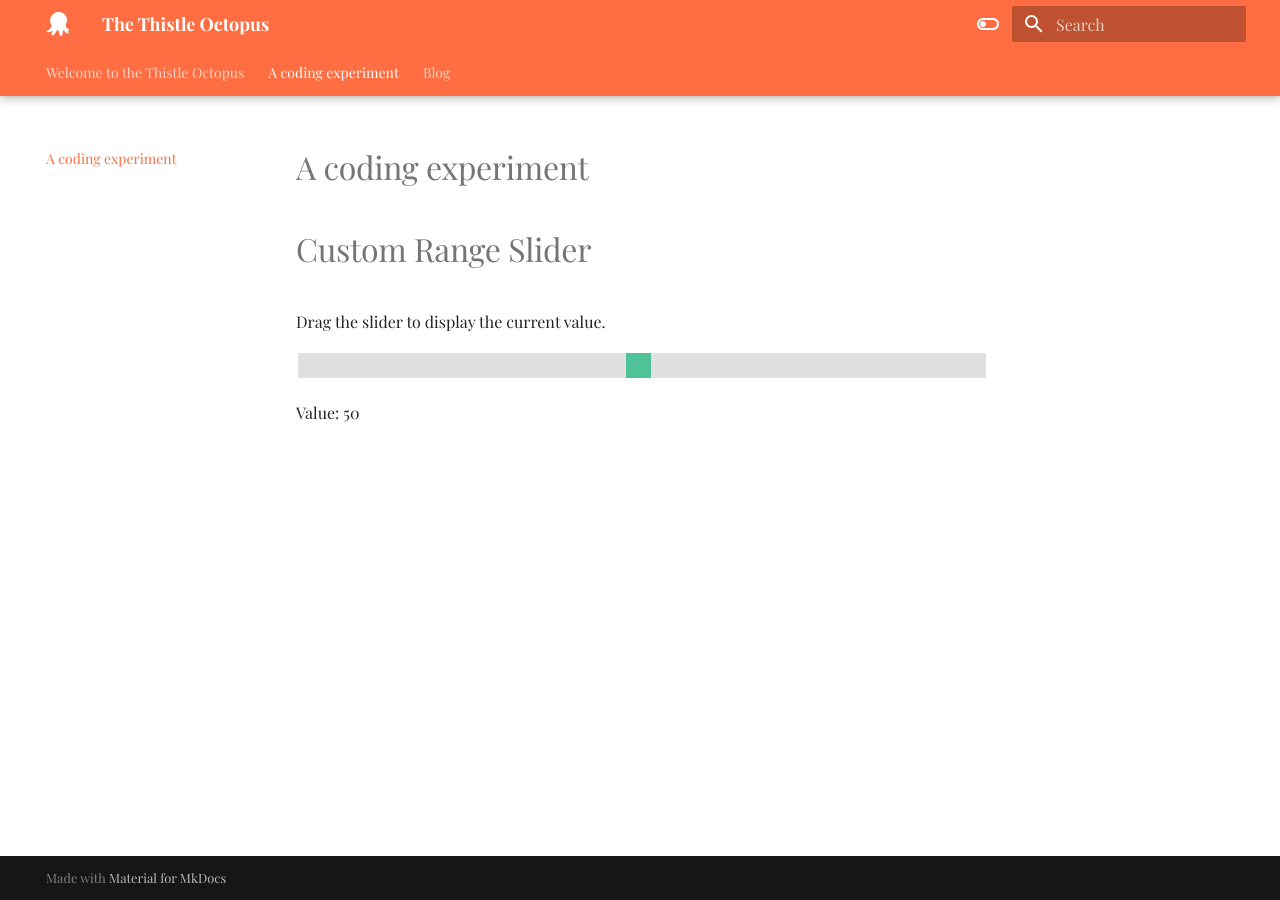
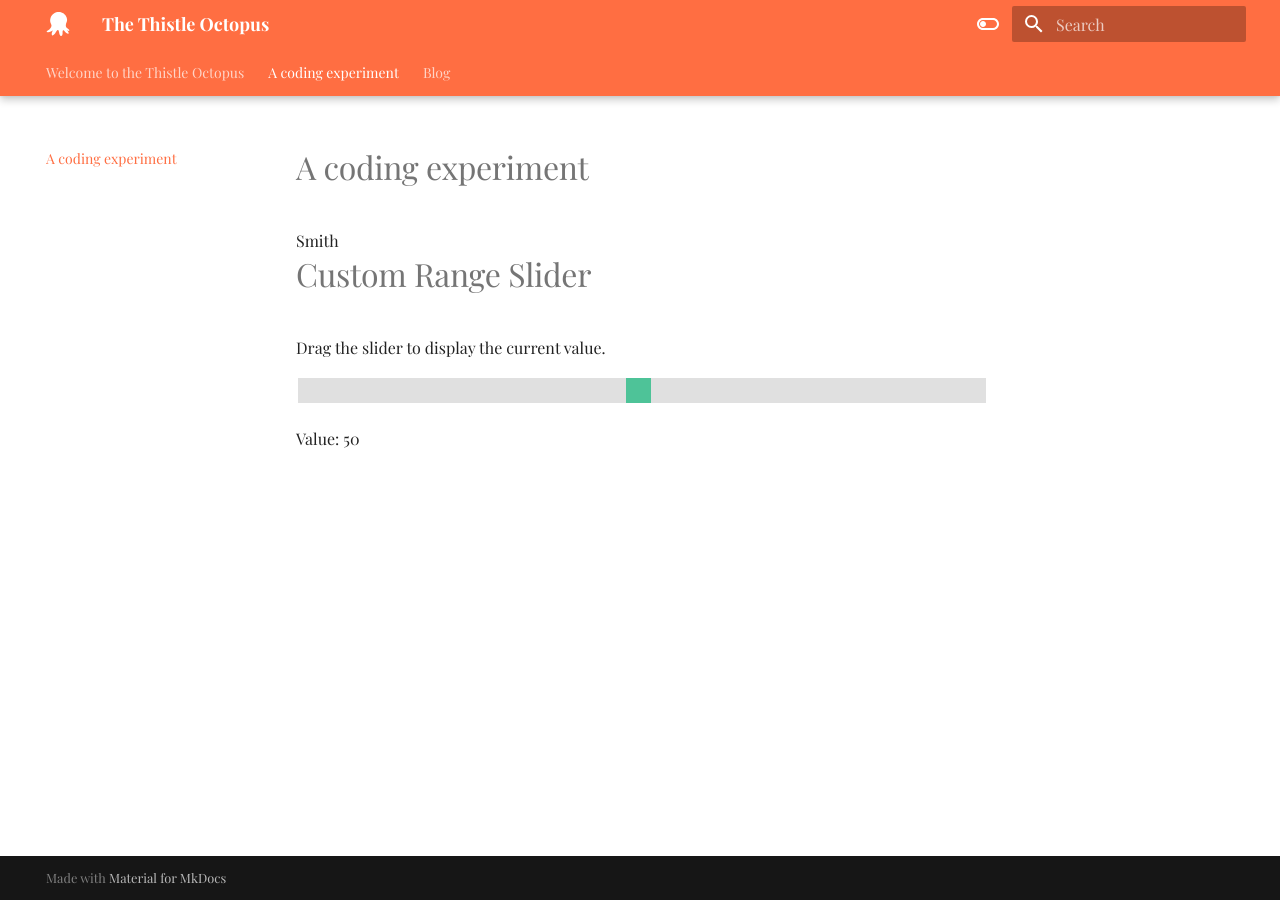
Before and after one commit to Half-Guinea-Press/thistle_octopus, an MkDocs documentation site: the page built from docs/experiment.md, in a window 1280 px wide. Built offline with MkDocs 1.6.1 and Material for MkDocs 9.7.7, drawn with Linux system fonts in a browser that asks for light colours; some web fonts are replaced; comment, search, counter and statistics services are not loaded.

Commit message:
Update experiment.md

```diff
--- a/docs/experiment.md
+++ b/docs/experiment.md
@@ -37,6 +37,8 @@
 }
 </style>
 
+<div id="result"></div>
+
 <script>
 // Check browser support
 if (typeof(Storage) !== "undefined") {
```
